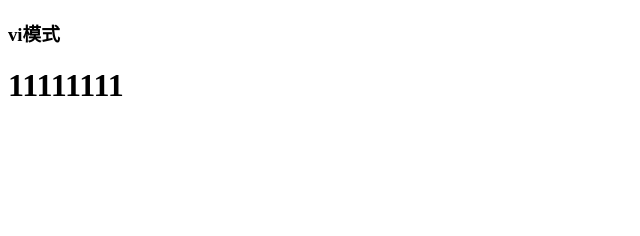
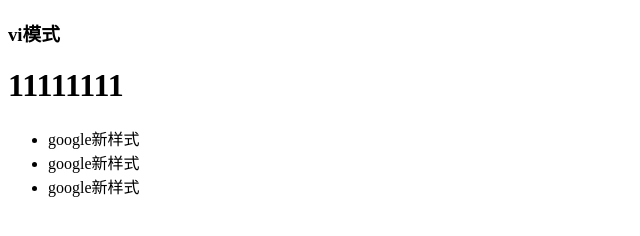
Before and after one commit to itljj/myJD, a plain HTML site: page index.html in a window 1280 px wide. Shown: the whole page, without its empty margins (0-640 px from the left). Drawn offline with Linux system fonts and the light colour scheme.

Commit message:
google新样式

```diff
--- a/index.html
+++ b/index.html
@@ -7,6 +7,10 @@
 <body>
     <h3>vi模式</h3>
     <h1>11111111</h1>
-
+<ul>
+    <li>google新样式</li>
+    <li>google新样式</li>
+    <li>google新样式</li>
+</ul>
 </body>
 </html>
```
